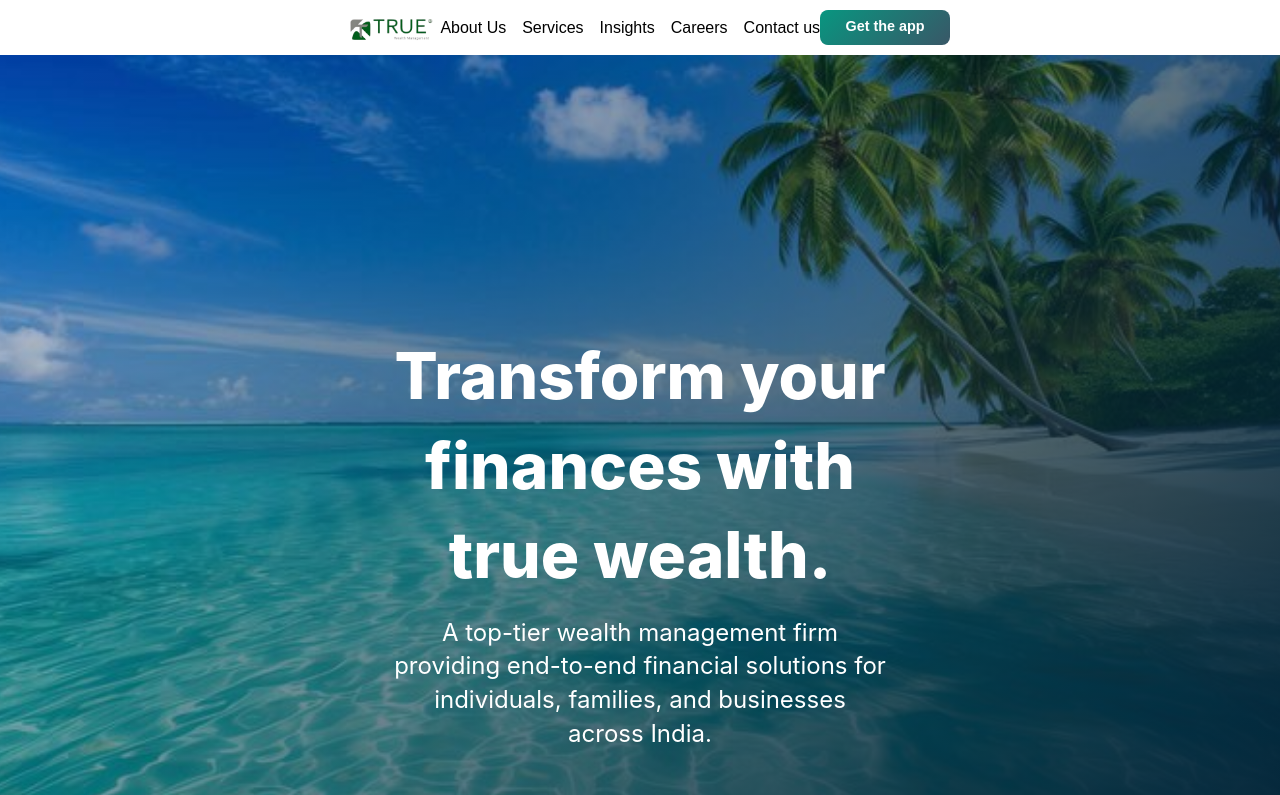
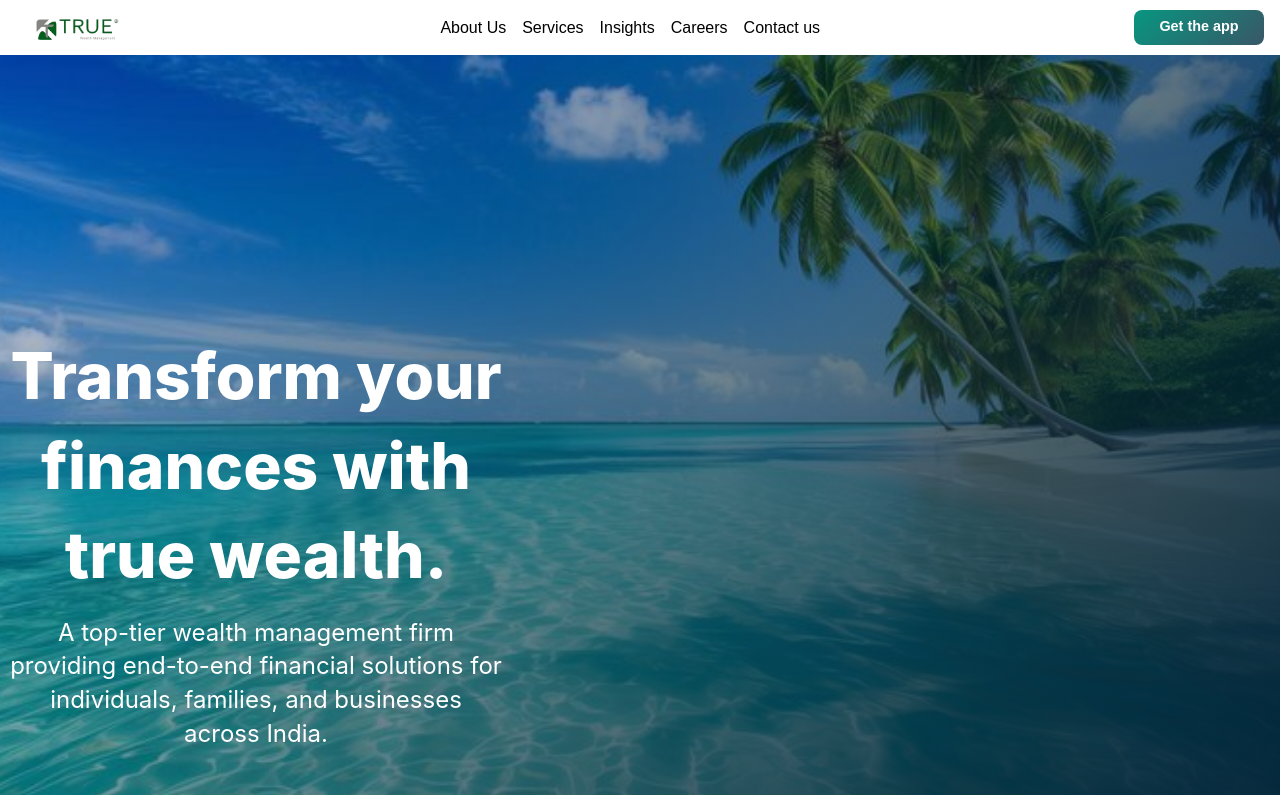
Before and after one commit to Prvncodz/True-wealth, a website: page public/index.html in a window 1280 px wide. Shown: the top 795 px of the page. Drawn offline with Linux system fonts and the light colour scheme.

Commit message:
fix: nav

```diff
--- a/public/style.css
+++ b/public/style.css
@@ -1575,11 +1575,6 @@
 /* Desktop (Matches the screenshot layout: 3 top, 2 bottom) */
 @media (min-width: 1024px) {
 
-    .hero-page{
-        display: flex;
-        align-items: center;
-        justify-content:center;
-    }
     .hero-page .text{
         max-width: 40vw;
         width: 100%;
```
